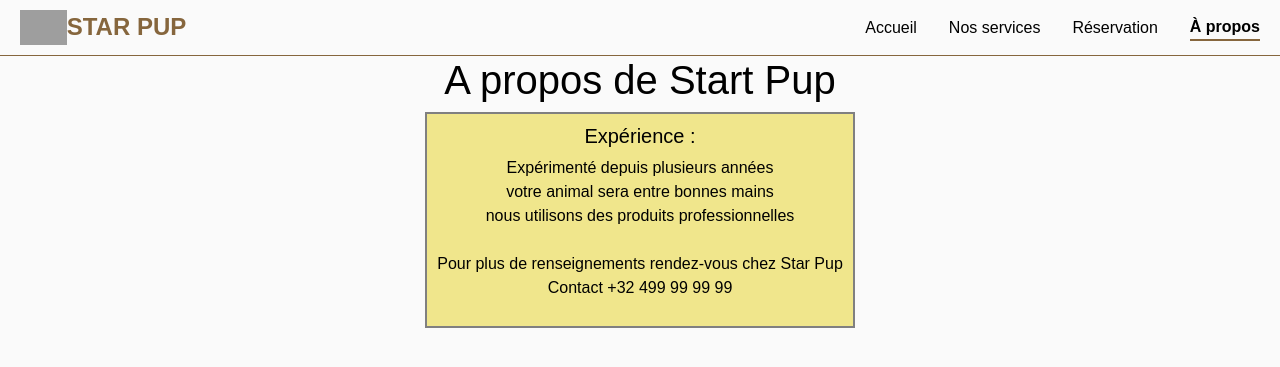
After one commit to MSl4sh/Toilettage, a Flask app: page /about in a window 1280 px wide. The commit adds this page. Shown: the top 367 px of the page. Run offline with Flask 3, Linux system fonts and the light colour scheme; some libraries are stand-ins or nearby versions; some web fonts are replaced; grey boxes are pictures that could not be loaded.

Commit message:
services and about

```diff
--- a/app.py
+++ b/app.py
@@ -1,15 +1,11 @@
 from flask import Flask, render_template, redirect, url_for, request
 import psycopg2
-# Data-base connection
-import sqlalchemy
 
 app = Flask(__name__)
 
 def db_conn():
-    conn = psycopg2.connect(host="localhost", dbname="toiletries", user="postgres", password="Ennyfrans1984",
-                            port=5432)
+    conn = psycopg2.connect(host="localhost", dbname="Toiletries", user="postgres", password="Postgre", port=5432)
     return conn
-
 
 
 @app.route("/")
@@ -19,6 +15,14 @@ def default():
 @app.route("/home")
 def home():
     return render_template("home.html")
+
+@app.route("/services")
+def services():
+    return render_template("services.html")
+
+@app.route("/about")
+def about():
+    return render_template("about.html")
 
 @app.route("/reservation")
 def reservation():
--- /dev/null
+++ b/templates/about.html
@@ -0,0 +1,18 @@
+{% extends 'base.html' %}
+
+{% block content %}
+<div class="text-center">
+    <h1>A propos de Start Pup</h1>
+</div>
+
+<div class="s-border">
+    <h5>Expérience :</h5>
+    <p>Expérimenté depuis plusieurs années<br/>
+        votre animal sera entre bonnes mains<br/>
+        nous utilisons des produits professionnelles<br/>
+        <br>
+        Pour plus de renseignements rendez-vous chez Star Pup<br/>
+        Contact +32 499 99 99 99<br/>
+    </p>
+</div>
+{% endblock %}
--- a/templates/services.html
+++ b/templates/services.html
@@ -49,11 +49,6 @@
         Coupe des ongles grand chien : 10,00 €<br/>
         Shampooing anti puces : 5,00 €<br/>
     </p>
-    <P>*Prix susceptibles d'être modifié selon l'état/comportement de l'animal<br/>
-        de la morphologie et de la race : caniche, cocker...<br/>
-        Pour plus de renseignements rendez-vous chez Star Pup<br/>
-        Contact +32 499 99 99 99<br/>
-    </P>
 </div>
 
 {% endblock %}
```
